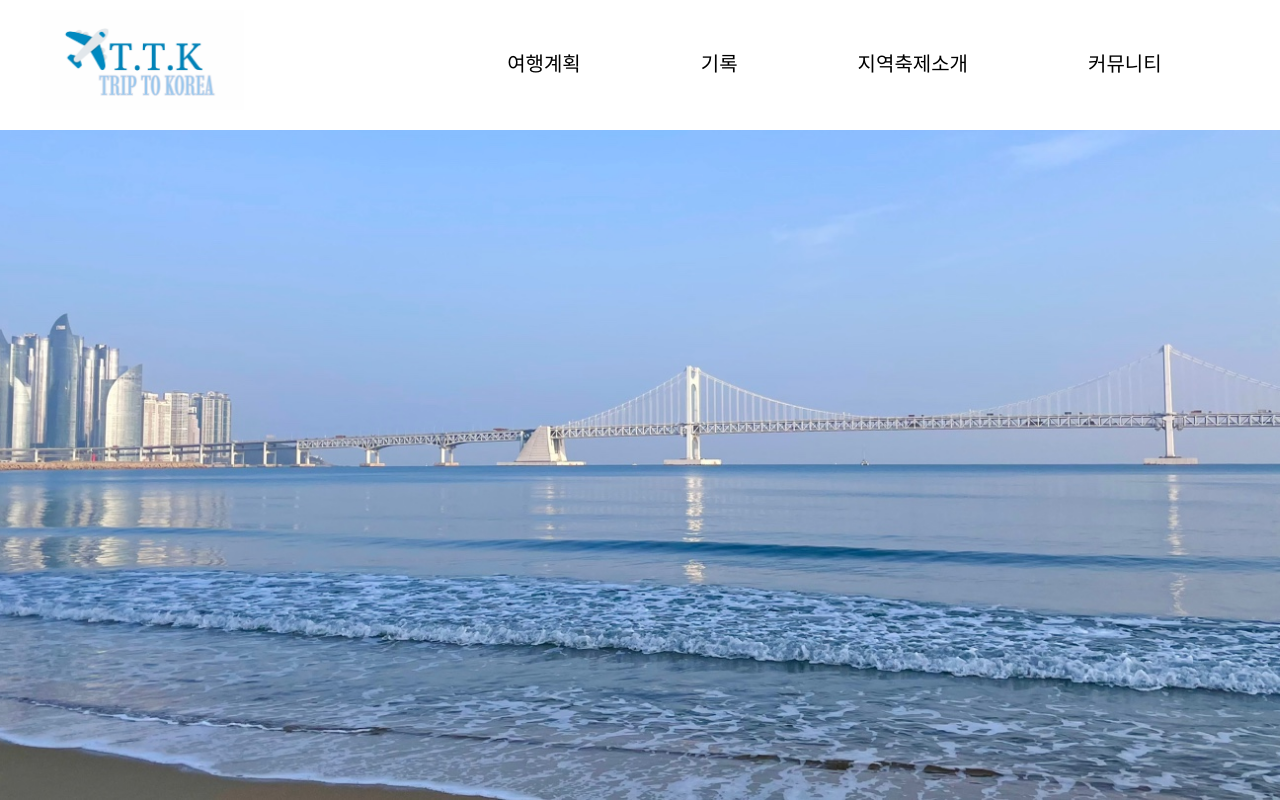
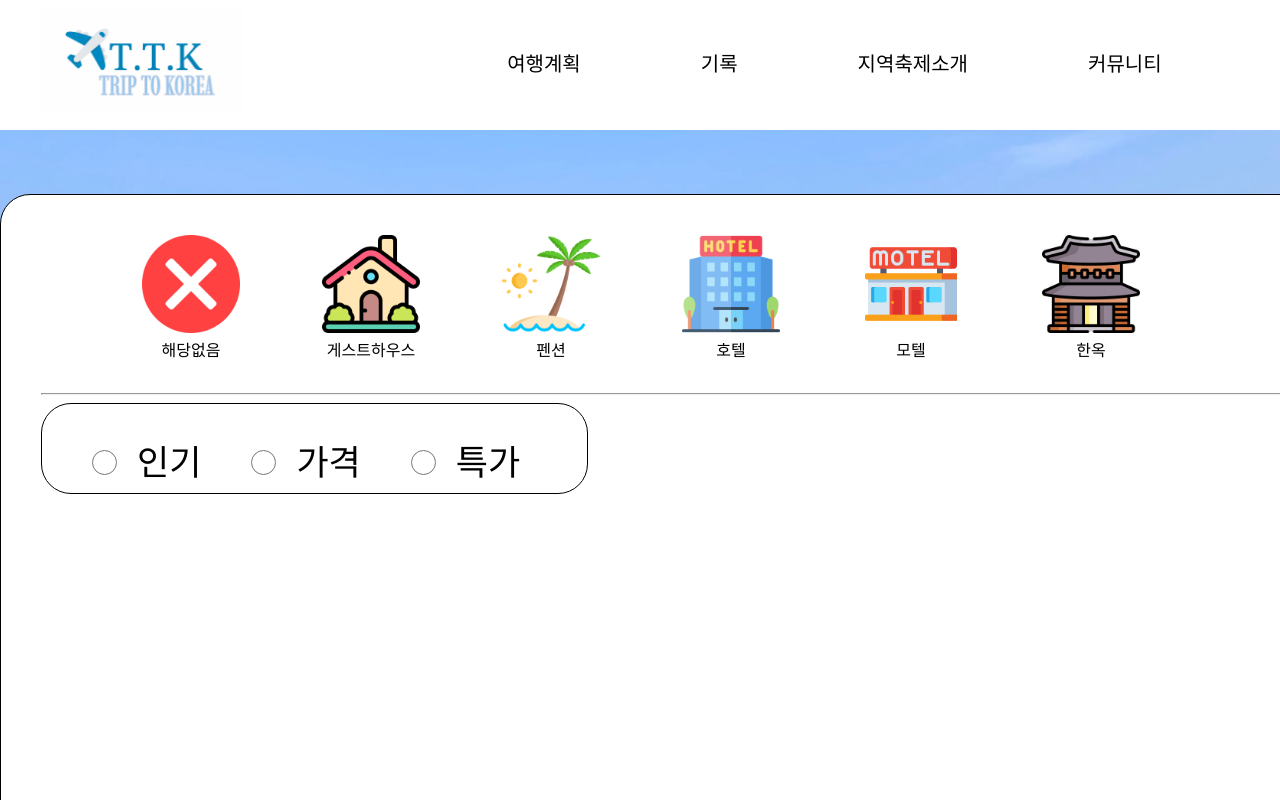
Before and after one commit to Letgojo/Web_project, a React (Create React App) app in the folder letgotrip/: page /TripPlan4 in a window 1280 px wide. Shown: the top 800 px of the page. Built offline with nearby package versions, Linux system fonts and the light colour scheme; a web font is replaced by a local one.

Commit message:
호텔예약

```diff
--- a/letgotrip/src/App.js
+++ b/letgotrip/src/App.js
@@ -16,6 +16,7 @@ import TripPlanYes2 from './components/TripPlanYes2.jsx';
 import TripPlanNo1 from './components/TripPlanNo1.jsx';
 import CommunityWrite from './components/CommunityWrite';
 import TripPlan3 from './components/TripPlan3.jsx';
+import TripPlan4 from './components/TripPlan4.jsx';
 const App = () => {
   useEffect(()=> {
     console.log(firestore);
@@ -39,7 +40,7 @@ const App = () => {
       <Route path='/TripPlan/Yes2' element={<TripPlanYes2 />}/>
       <Route path='/TripPlan/No1' element={<TripPlanNo1 />}/>
       <Route path='/TripPlan3' element={<TripPlan3 />}/>
-
+      <Route path='/TripPlan4' element={<TripPlan4 />}/>
       </Routes>
     </div>
   );
--- a/letgotrip/src/components/CommunityWrite.jsx
+++ b/letgotrip/src/components/CommunityWrite.jsx
@@ -39,7 +39,6 @@ const WriteContent = styled.div`
     display : flex;
 `
 const WriteMain = styled.textarea`
-    margin-top : 30px;
     border : 0px;
     `
 const Success = styled.button`
@@ -104,15 +103,26 @@ const CommunityWrite = () => {
         navigate(-1);
     }
     const [SelectText,setSelectText] = useState(20);
-    const [Italic,setItalic ] = useState(true);
-    const [value,Change] = useState("italic")
-    const [widht,setwidht]=useState("bold")
-    const [truewidth,trueChange] = useState(true)
-    const [textdeco,settextdeco] = useState("underline");
-    const [true1,settrue1] = useState(true)
+    const [Italic,setItalic ] = useState(false);
+    const [value,Change] = useState("normal")
+    const [widht,setwidht]=useState("normal")
+    const [truewidth,trueChange] = useState(false)
+    const [textdeco,settextdeco] = useState("none");
+    const [true1,settrue1] = useState(false)
+    const [Center, setCenter] = useState("none");
 
+    const handleSeletcenter = (e) => {
+        setCenter("center");
+    }
+    const handleSelectLeft = (e) => {
+        setCenter("left");
+    }
+    const handleSelectRight  = (e) => {
+        setCenter("right");
+    }
     const handleSelectdeco = (e) => {
-        true1===false? settextdeco("none"):settextdeco("underline")
+        true1===false?settextdeco("none"):settextdeco("underline")
+        console.log(true1)
         settrue1((true1)=>!true1)
     }
 
@@ -147,16 +157,16 @@ const CommunityWrite = () => {
             <Text src={text} alt="굵기" onClick={handleSelectwidht}/>
             <GIUM src={Gium} atl="기울기" onClick={handleSelectItalic}/>
             <Decoration src={decoration} atl="밑줄" onClick={handleSelectdeco} />
-            <SortCenter src={sortCenter} atl="중앙" />
+            <SortCenter src={sortCenter} atl="중앙" onClick={handleSeletcenter} />
             <SortCenter src={nomal} atl="일반" />
-            <SortCenter src={sortLeft} atl="왼쪽정렬" />
-            <SortCenter src={sortRight} atl="오른쪽정렬" />
+            <SortCenter src={sortLeft} atl="왼쪽정렬" onClick={handleSelectLeft} />
+            <SortCenter src={sortRight} atl="오른쪽정렬" onClick={handleSelectRight} />
             <TextSize value={SelectText} onChange={handleSelectText}>
                 {Textsize()}
             </TextSize>
            </WriteContent>
             <div style={{ marginTop : "10px",border : " 1px solid #108057"}}>
-           <WriteMain  style={{fontSize:`${SelectText}px`,fontStyle:`${value}`,fontWeight:`${widht}`,textDecoration:`${textdeco}`}}cols="50" rows="20" placeholder='여기에 입력해주세요'>
+           <WriteMain  style={{fontSize:`${SelectText}px`,fontStyle:`${value}`,fontWeight:`${widht}`,textDecoration:`${textdeco}`,textAlign:`${Center}`}}cols="106" rows="20" placeholder='여기에 입력해주세요'>
 
            </WriteMain>
             <PostImg src={post} alt="이미지" /><input type="file"/>
--- a/letgotrip/src/components/TripPlan4.jsx
+++ b/letgotrip/src/components/TripPlan4.jsx
@@ -1,7 +1,12 @@
 import React from 'react';
 import styled from 'styled-components';
-
-const Template  = styled.div`
+import guesthouse from '../img/숙소사진/guesthouse.png'
+import hanok from '../img/숙소사진/hanok.png'
+import hotel from '../img/숙소사진/hotel.png'
+import motel from '../img/숙소사진/motel.png'
+import deleteBtn from '../img/숙소사진/x_button.png'
+import pension from '../img/숙소사진/island.png'
+const Template = styled.div`
 width : 1300px;
 height : 1200px;
 border : 1px solid black;
@@ -10,13 +15,58 @@ const Template  = styled.div`
 border-radius : 30px;
 padding-left : 40px;
 `
+const Btnimg = styled.img`
+    width : 98px;
+    height : 98px;
+`
+const CategoryConent = styled.div`
+    width : 1000px;
+    margin-top : 40px;
+    display : flex;
+    justify-content : space-between;
+    margin-left : 100px;
+`
+const Category = styled.div`
+    width : 100px;
+    height : 150px;
+    text-align:center;
+    cursor : pointer;
+`
+const CategoryType = styled.div`
+    border : 1px solid black;
+    width : 545px;
+    height : 89px;
+    border-radius : 30px;
+    display : flex;
+`
+const TypeRadio = styled.div`
+    margin-top : 30px;
+    margin-left : 40px;
+    font-size: 35px;
+`
+const Typeinput = styled.input`
+    margin-left : 10px;
+    margin-right: 20px
+
+`
 const TripPlan4 = () => {
     return (
-        <>
         <Template>
-
+            <CategoryConent>
+            <Category><Btnimg src={deleteBtn} alt="해당없음"/>해당없음</Category>
+            <Category><Btnimg src={guesthouse} alt="게스트하우스"/>게스트하우스</Category>
+            <Category><Btnimg src={pension} alt="펜션"/>펜션</Category>
+            <Category><Btnimg src={hotel} alt="호텔"/>호텔</Category>
+            <Category><Btnimg src={motel} alt="모텔"/>모텔</Category>
+            <Category><Btnimg src={hanok} alt="한옥"/>한옥</Category>
+            </CategoryConent>
+            <hr />
+            <CategoryType>
+                <TypeRadio><Typeinput type="radio" name="type" style={{width:"25px",height:"25px"}}/>인기</TypeRadio>
+                <TypeRadio><Typeinput type="radio" name="type" style={{width:"25px",height:"25px"}}/>가격</TypeRadio>
+                <TypeRadio><Typeinput type="radio" name="type" style={{width:"25px",height:"25px"}}/>특가</TypeRadio>
+            </CategoryType>
         </Template>
-        </>
     );
 };
 
```
Also changed, not shown: letgotrip/src/img/숙소사진/island.png (added). Lines whose indentation alone changed are shown as unchanged.
